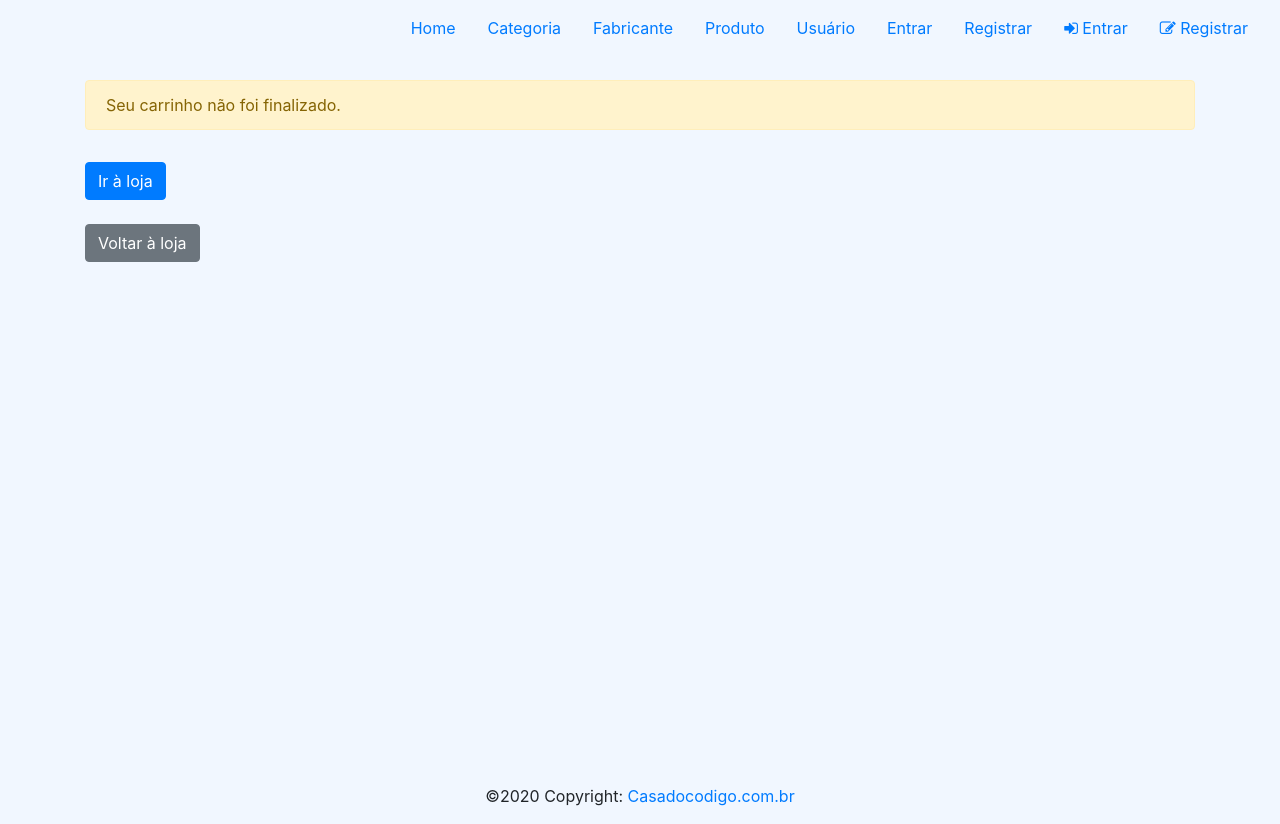
After one commit to marcoantoniojs/ProgWeb2025, a Django app: template Loja/loja/templates/carrinho/carrinho-confirmado.html in a window 1280 px wide. The commit adds this page. Run offline with Django 4.2, Linux system fonts and the light colour scheme; the template is opened without the code that fills it, so the values that code supplies are empty; some libraries are stand-ins or nearby versions.

Commit message:
aula 25 - trabalhando com variáveis de sessões - Carrinho

```diff
--- /dev/null
+++ b/Loja/loja/templates/carrinho/carrinho-confirmado.html
@@ -0,0 +1,27 @@
+{% extends 'base.html' %}
+{% load static %}
+{% block title %}Carrinho{% endblock %}
+{% block styles %}
+    <link rel="stylesheet" href="{% static 'css/home.css' %}">
+{% endblock %}
+{% block content %}
+<div id="content">
+    <div class="container">
+        {% if carrinho.user %}
+            <div class="alert alert-info"><h3>Compra Confirmada</h3><h5>Usuário: {{carrinho.user}}</h5></div>
+            <div class="alert alert-info"> <h5>Pedido Número: {{carrinho.id}}</h5> </div>
+            <div class="alert alert-info">
+                <h5 class="mt-4">Total: R$ {{ carrinho.total|floatformat:2 }}</h5>
+            </div>
+        {% else %}
+            <div class="alert alert-warning mt-4" role="alert">
+                Seu carrinho não foi finalizado.
+            </div>
+            <a href="{% url 'home' %}" class="btn btn-primary mt-3">Ir à loja</a>
+        {% endif %}
+        <div class="mt-4">
+            <a href="{% url 'home' %}" class="btn btn-secondary">Voltar à loja</a>
+        </div>
+    </div>
+</div>
+{% endblock %}
--- a/Loja/loja/templates/carrinho/carrinho-listar.html
+++ b/Loja/loja/templates/carrinho/carrinho-listar.html
@@ -25,7 +25,7 @@ class="col-md-2">Preço</a> <a class="col-md-2">Total</a> </div>
     <h5 class="mt-4">Total: R$ {{ carrinho.total|floatformat:2 }}</h3>
     <div class="mt-4">
         <a href="{% url 'home' %}" class="btn btn-secondary">Voltar à loja</a>
-        <a href="{% url 'home' %}" class="btn btn-success">Finalizar Compra</a>
+        <a href="{% url 'confirmar_carrinho' %}" class="btn btn-success">Finalizar Compra</a>
     </div>
     {% else %}
     <div class="alert alert-warning mt-4" role="alert">
--- a/Loja/loja/urls/CarrinhoUrls.py
+++ b/Loja/loja/urls/CarrinhoUrls.py
@@ -1,6 +1,7 @@
 from django.urls import path
-from loja.views.CarrinhoView import create_carrinhoitem_view, list_carrinho_view
+from loja.views.CarrinhoView import create_carrinhoitem_view, list_carrinho_view, confirmar_carrinho_view
 urlpatterns = [
     path("", list_carrinho_view, name= 'list_carrinho'),
     path("<int:produto_id>", create_carrinhoitem_view, name='create_carrinhoitem'),
+    path("confirmar", confirmar_carrinho_view, name='confirmar_carrinho'),
 ]
```
Also changed, not shown: Loja/loja/views/CarrinhoView.py (+55 -28 lines).
